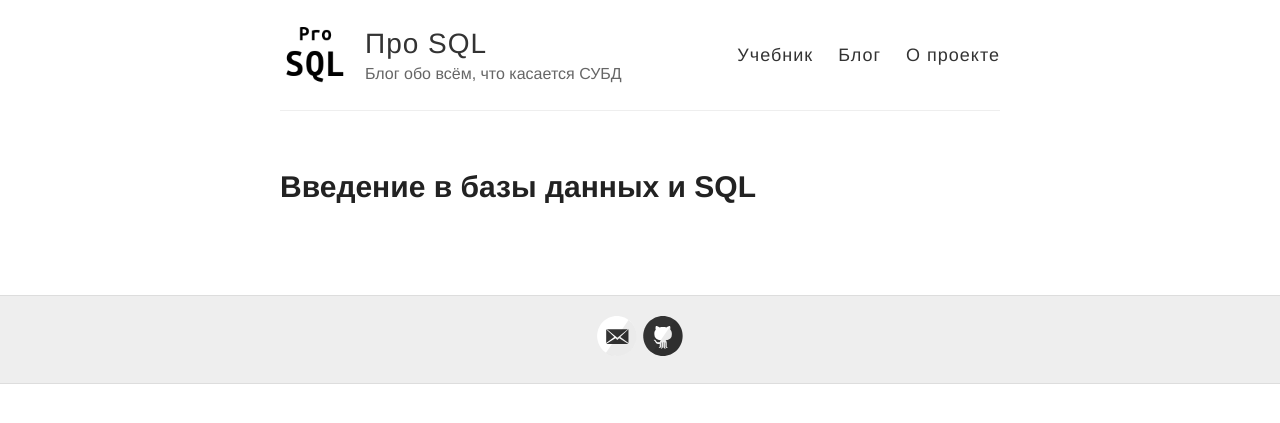
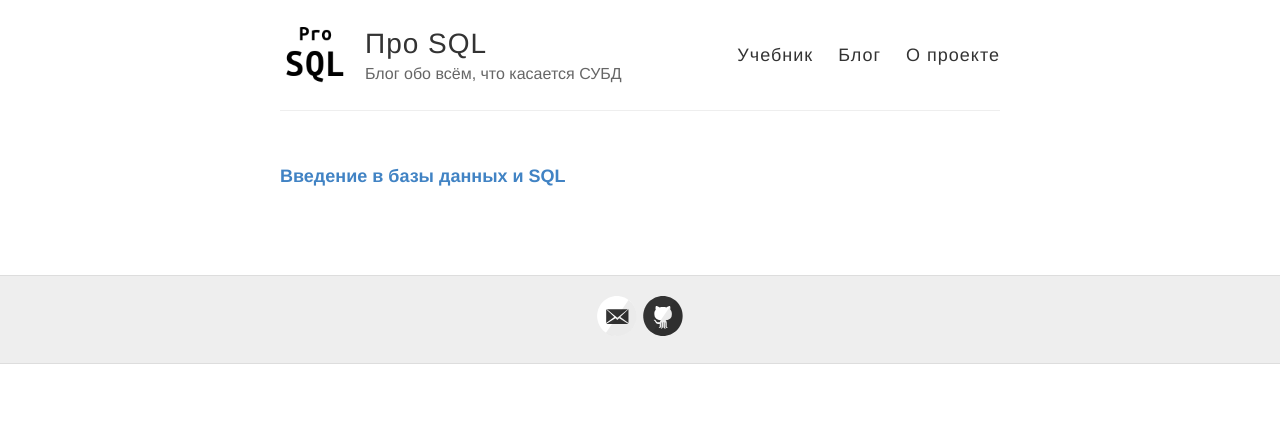
Before and after one commit to prosql/prosql.github.io, a Jekyll site: the page built from book.html, in a window 1280 px wide. Shown: the top 423 px of the page. Built offline with Jekyll 4.4.1, drawn with Linux system fonts in a browser that asks for light colours.

```diff
--- a/book.html
+++ b/book.html
@@ -7,7 +7,7 @@ layout: default
   {% for page in site.book %}
     <article class="post">
 
-      <h1><a href="{{ site.baseurl }}{{ page.url }}">{{ page.title }}</a></h1>
+      <h4><a href="{{ site.baseurl }}{{ page.url }}">{{ page.title }}</a></h4>
 
     </article>
   {% endfor %}
```
